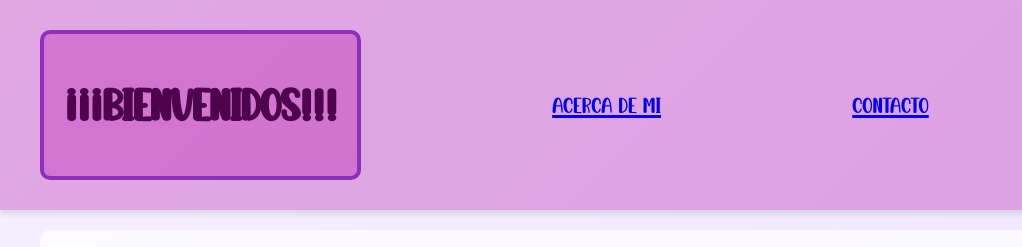
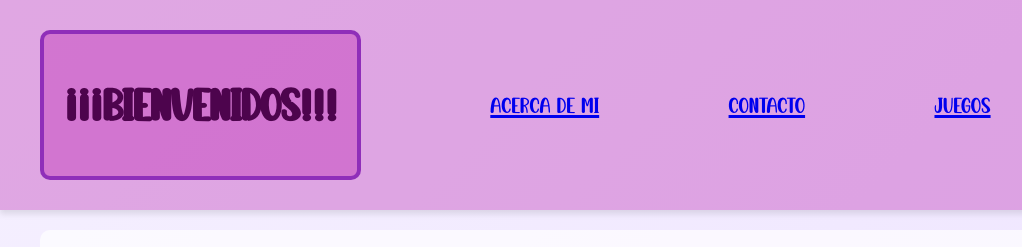
Before and after one commit to PaulaAndrPit/PaulaAndrPit.github.io, a plain HTML site: page index.html in a window 1280 px wide. Shown: the top 247 px of the page, 0-1022 px from the left. Drawn offline with Linux system fonts and the light colour scheme.

Commit message:
Lab6-Entrega

```diff
--- a/index.html
+++ b/index.html
@@ -12,7 +12,7 @@
     <h1>¡¡¡BIENVENIDOS!!!</h1>
     <a href="acerdade.html">Acerca de mi</a>
     <a href="contacto.html">Contacto</a>
-
+    <a href="juegos.html">Juegos</a>
     <img src="LogoUNIGris.png" alt="Logo Universidad" class="img-header">
 </header>
 
```
Also changed, not shown: script.js (line endings or trailing spaces).
